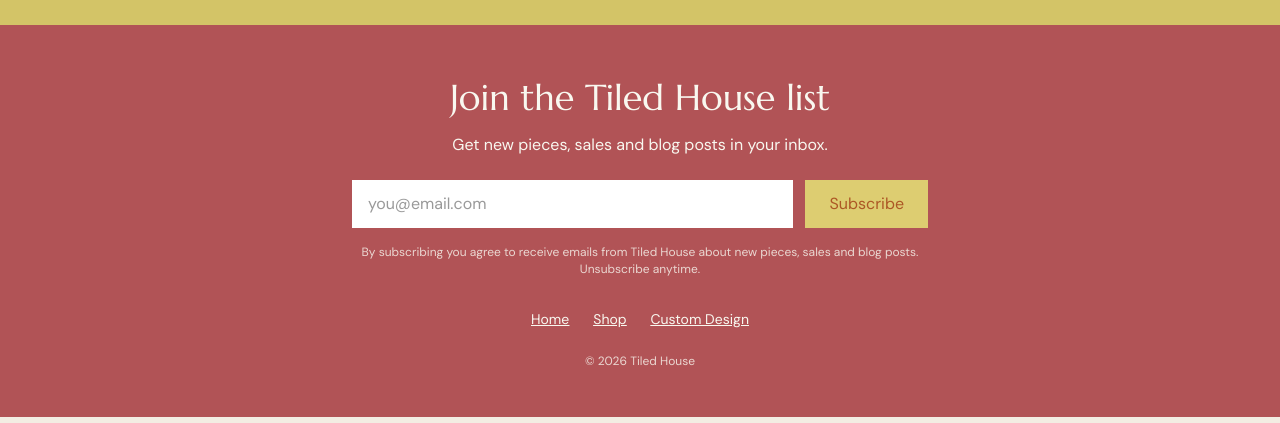
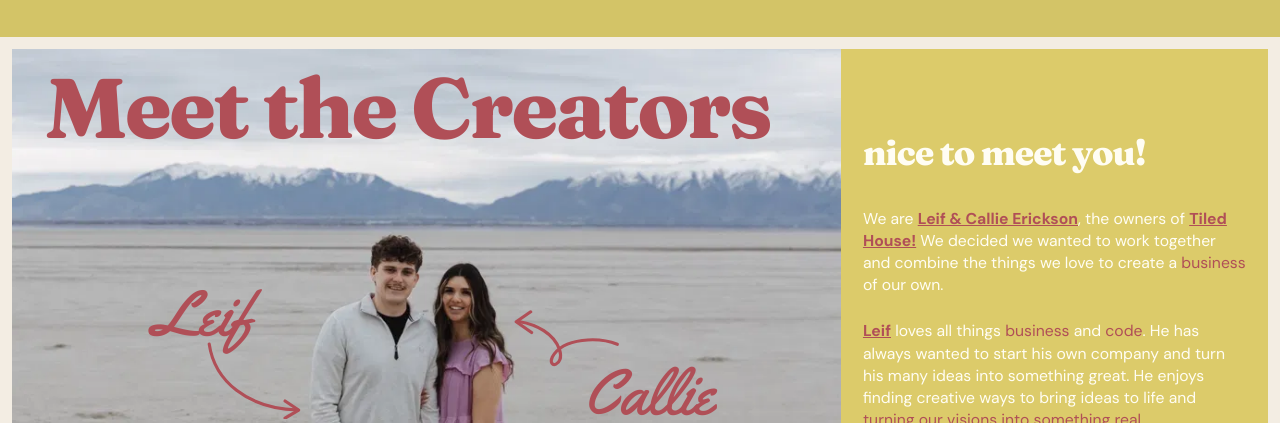
Before and after one commit to leiferickson10/tiled-house, a Next.js app: page / in a window 1280 px wide. Shown: the part 2377-2800 px from the top of the page. Built offline with nearby package versions, Linux system fonts and the light colour scheme.

Commit message:
Simplify home nav and add Meet the Creators section
Strip the logo, cart pill, and tile-color strip from the home nav so it is
just the centered links. Add the Meet the Creators section and its photo.

Co-Authored-By: Claude Sonnet 5.5 <noreply@anthropic.com>

```diff
--- /dev/null
+++ b/app/components/CartPill.tsx
@@ -0,0 +1,32 @@
+"use client";
+
+import Link from "next/link";
+import { cartCount, useCart } from "../lib/cart";
+
+/** Cart button for the home nav, with a live item-count badge. No count on the server render. */
+export default function CartPill() {
+  const count = cartCount(useCart());
+  return (
+    <Link
+      href="/cart"
+      aria-label={count > 0 ? `Cart, ${count} ${count === 1 ? "item" : "items"}` : "Cart"}
+      className="inline-flex items-center gap-2 rounded-full px-4 py-1.5 text-[15px] font-bold tracking-[0.08em] transition-transform hover:-translate-y-0.5 sm:text-base"
+      style={{
+        background: "#f9f8f0",
+        color: "#b15356",
+        fontFamily: "var(--font-dm-sans), sans-serif",
+      }}
+    >
+      CART
+      {count > 0 && (
+        <span
+          aria-hidden="true"
+          className="flex h-5 min-w-5 items-center justify-center rounded-full px-1 text-xs"
+          style={{ background: "#b15356", color: "#f9f8f0" }}
+        >
+          {count}
+        </span>
+      )}
+    </Link>
+  );
+}
--- a/app/components/HomeMobile.tsx
+++ b/app/components/HomeMobile.tsx
@@ -1,5 +1,7 @@
 import Image from "next/image";
 import AboutSection from "./AboutSection";
+import HomeNav from "./HomeNav";
+import MeetCreators from "./MeetCreators";
 import InventorySection from "./InventorySection";
 import type { CSSProperties } from "react";
 
@@ -46,20 +48,14 @@ export default function HomeMobile() {
   return (
     <div className="md:hidden" style={DM}>
       {/* Nav */}
-      <nav
-        className="flex h-14 items-center justify-center gap-8 text-lg"
-        style={{ background: COLORS.gold }}
-      >
-        <a href="#home-mobile" className="text-white">
-          HOME
-        </a>
-        <a href="/shop" className="text-white/70">
-          SHOP
-        </a>
-        <a href="#about-mobile" className="text-white/70">
-          ABOUT US
-        </a>
-      </nav>
+      <HomeNav
+        links={[
+          { label: "HOME", href: "#home-mobile", active: true },
+          { label: "SHOP", href: "/shop" },
+          { label: "ABOUT US", href: "#about-mobile" },
+          { label: "MEET THE CREATORS", href: "#meet-the-creators-mobile" },
+        ]}
+      />
 
       {/* Header: logo + wordmark */}
       <header
@@ -93,6 +89,7 @@ export default function HomeMobile() {
       <InventorySection id="shop-mobile" />
 
       <AboutSection id="about-mobile" shopHref="#shop-mobile" gallerySizes="100vw" />
+      <MeetCreators id="meet-the-creators-mobile" />
     </div>
   );
 }
--- /dev/null
+++ b/app/components/HomeNav.tsx
@@ -0,0 +1,32 @@
+/*
+ * Top nav for the home page, shared by the desktop and phone layouts: just the
+ * centered links. On phones they wrap onto extra rows if they don't fit.
+ */
+
+type NavLink = { label: string; href: string; active?: boolean };
+
+const DM = { fontFamily: "var(--font-dm-sans), sans-serif" } as const;
+
+export default function HomeNav({ links }: { links: NavLink[] }) {
+  return (
+    <nav aria-label="Main" style={{ background: "#d3c467" }}>
+      <div className="mx-auto flex max-w-[1600px] items-center justify-center px-4 py-2 sm:px-8 md:min-h-16">
+        <ul
+          className="flex flex-wrap items-center justify-center gap-x-5 gap-y-1 text-base md:gap-x-9 md:text-[clamp(16px,1.6vw,24px)]"
+          style={DM}
+        >
+          {links.map((l) => (
+            <li key={l.href}>
+              <a
+                href={l.href}
+                className={l.active ? "text-white" : "text-white/75 hover:text-white"}
+              >
+                {l.label}
+              </a>
+            </li>
+          ))}
+        </ul>
+      </div>
+    </nav>
+  );
+}
--- /dev/null
+++ b/app/components/MeetCreators.tsx
@@ -0,0 +1,156 @@
+import Image from "next/image";
+import type { ReactNode } from "react";
+
+/*
+ * "Meet the Creators" section, shared by the desktop/tablet and phone home
+ * layouts. Photo on the left (stacked on top below 900px), mustard text panel
+ * on the right.
+ *
+ * The photo is portrait and gets cropped differently at each size, so the
+ * script names and arrows are positioned as percentages of the *whole photo*
+ * (the "stage", pinned to the bottom of the frame), not of the visible frame.
+ * That keeps them on the right people at every width. Only the title is placed
+ * against the frame, since it sits over the sky at the top.
+ */
+
+const HEAVY = {
+  fontFamily: "var(--font-fraunces), serif",
+  fontWeight: 800,
+  lineHeight: 0.9,
+  letterSpacing: "-0.026em",
+} as const;
+const SCRIPT = { fontFamily: "var(--font-yellowtail), cursive", lineHeight: 1 } as const;
+const DM = { fontFamily: "var(--font-dm-sans), sans-serif" } as const;
+
+const ROSE = "#B04F57";
+const CREAM = "#FFFDF3";
+
+// Brick-rose, bold and underlined: names and the brand.
+function Name({ children }: { children: ReactNode }) {
+  return (
+    <strong className="underline" style={{ color: ROSE }}>
+      {children}
+    </strong>
+  );
+}
+
+// Brick-rose only: highlighted phrases.
+function Rose({ children }: { children: ReactNode }) {
+  return <span style={{ color: ROSE }}>{children}</span>;
+}
+
+export default function MeetCreators({ id }: { id: string }) {
+  return (
+    <section id={id} aria-labelledby={`${id}-title`} className="p-3">
+      <div className="grid grid-cols-1 overflow-hidden min-[900px]:min-h-[clamp(560px,56vw,820px)] min-[900px]:grid-cols-[66fr_34fr]">
+        <div
+          className="relative aspect-[4/5] overflow-hidden min-[900px]:aspect-auto"
+          style={{ containerType: "inline-size" }}
+        >
+          <div
+            className="absolute bottom-0 left-0 w-full"
+            style={{ aspectRatio: "896 / 1345" }}
+          >
+            <Image
+              src="/images/meet-the-creators.webp"
+              alt="Leif and Callie Erickson standing on a salt flat with snow-capped mountains behind them."
+              fill
+              sizes="(min-width: 900px) 66vw, 100vw"
+              className="object-cover"
+            />
+
+            {/* Decorative name labels and arrows (percent of the whole photo). */}
+            <div aria-hidden="true" className="pointer-events-none absolute inset-0">
+              <span
+                className="absolute whitespace-nowrap"
+                style={{ ...SCRIPT, color: ROSE, left: "17%", top: "61.2%", fontSize: "7.6cqw" }}
+              >
+                Leif
+              </span>
+              <svg
+                className="absolute"
+                style={{ left: "22.9%", top: "65.5%", width: "13.07%" }}
+                viewBox="0 0 120 92"
+                fill="none"
+                stroke={ROSE}
+                strokeWidth="3.5"
+                strokeLinecap="round"
+                strokeLinejoin="round"
+              >
+                <path d="M8 9 C 14 50, 50 80, 106 82" />
+                <path d="M92 72 L107 82 L92 91" />
+              </svg>
+
+              <span
+                className="absolute whitespace-nowrap"
+                style={{ ...SCRIPT, color: ROSE, left: "69%", top: "67.4%", fontSize: "7.8cqw" }}
+              >
+                Callie
+              </span>
+              <svg
+                className="absolute"
+                style={{ left: "59.9%", top: "63.4%", width: "14.16%" }}
+                viewBox="0 0 130 75"
+                fill="none"
+                stroke={ROSE}
+                strokeWidth="3.5"
+                strokeLinecap="round"
+                strokeLinejoin="round"
+              >
+                <path d="M120 38 C 100 30, 60 30, 48 52 C 42 66, 62 62, 56 44 C 50 26, 30 16, 12 13" />
+                <path d="M24 2 L8 13 L25 25" />
+              </svg>
+            </div>
+          </div>
+
+          <h2
+            id={`${id}-title`}
+            className="absolute left-[4%] top-[3%] z-10 text-[48px] min-[900px]:whitespace-nowrap min-[900px]:text-[clamp(56px,10.2cqw,110px)]"
+            style={{ ...HEAVY, color: ROSE }}
+          >
+            Meet the Creators
+          </h2>
+        </div>
+
+        <div
+          className="flex flex-col justify-center p-6 min-[900px]:p-[22px]"
+          style={{ background: "#DCCB6A", color: CREAM, ...DM }}
+        >
+          <h3 className="mb-10 text-[40px] min-[900px]:text-[clamp(30px,2.74vw,40px)]" style={{ ...HEAVY, color: CREAM }}>
+            nice to meet you!
+          </h3>
+          <div className="space-y-6 text-[16px] font-normal leading-[1.4] min-[900px]:text-[clamp(15px,1.23vw,18px)]">
+            <p>
+              We are <Name>Leif &amp; Callie Erickson</Name>, the owners of{" "}
+              <Name>Tiled House!</Name> We decided we wanted to work together
+              and combine the things we love to create a{" "}
+              <Rose>business</Rose> of our own.
+            </p>
+            <p>
+              <Name>Leif</Name> loves all things <Rose>business</Rose> and{" "}
+              <Rose>code</Rose>. He has always wanted to start his own company
+              and turn his many ideas into something great. He enjoys finding
+              creative ways to bring ideas to life and{" "}
+              <Rose>turning our visions into something real</Rose>.
+            </p>
+            <p>
+              <Name>Callie</Name> loves all things <Rose>design</Rose> and{" "}
+              <Rose>decor</Rose>. She has a degree in interior design and has
+              always wanted to create something of her own. She loves finding
+              ways to <Rose>make spaces feel personal</Rose> and unique through
+              color, texture, and thoughtful details.
+            </p>
+            <p>
+              Together, we decided that <Name>Tiled House</Name> was the perfect
+              way to combine our passions and create something we love.{" "}
+              <Rose>
+                We are so excited to share our work with you and truly
+                appreciate all your support!
+              </Rose>
+            </p>
+          </div>
+        </div>
+      </div>
+    </section>
+  );
+}
--- a/app/page.tsx
+++ b/app/page.tsx
@@ -4,6 +4,8 @@ import type { CSSProperties, ReactNode } from "react";
 import JsonLd from "./components/JsonLd";
 import { SITE_NAME, SITE_URL, absoluteUrl } from "./lib/site";
 import AboutSection from "./components/AboutSection";
+import HomeNav from "./components/HomeNav";
+import MeetCreators from "./components/MeetCreators";
 import HomeMobile from "./components/HomeMobile";
 import InventorySection from "./components/InventorySection";
 
@@ -47,7 +49,6 @@ const W = 1366;
 
 type Sec = { top: number; h: number };
 
-const NAV_H = 56;
 const HEADER: Sec = { top: 0, h: 314 };
 const HERO: Sec = { top: 314, h: 494 };
 const TAIL: Sec = { top: 5509, h: 64 };
@@ -157,54 +158,25 @@ export default function Home() {
       {/* Phones get their own stacked layout; the scaled Canva layout is desktop/tablet only. */}
       <HomeMobile />
       <div className="hidden flex-col md:flex">
-        <TopNav />
+        <HomeNav links={NAV} />
         <Header />
         <Hero />
         <InventorySection id="shop" />
         <Section sec={TAIL} bg={COLORS.cream} />
         <AboutSection id="about" shopHref="#shop" gallerySizes="40vw" />
+        <MeetCreators id="meet-the-creators" />
       </div>
     </main>
   );
 }
 
-// "Studio Tile" and "Tile Cart" tabs intentionally removed; the rest are centered.
+// "Studio Tile" and "Tile Cart" tabs intentionally removed.
 const NAV = [
   { label: "HOME", href: "#home", active: true },
-  { label: "SHOP", href: "/shop", active: false },
-  { label: "ABOUT US", href: "#about", active: false },
+  { label: "SHOP", href: "/shop" },
+  { label: "ABOUT US", href: "#about" },
+  { label: "MEET THE CREATORS", href: "#meet-the-creators" },
 ];
-
-function TopNav() {
-  return (
-    <nav
-      className="w-full"
-      style={{
-        background: COLORS.gold,
-        containerType: "inline-size",
-      }}
-    >
-      <div
-        className="flex items-center justify-center"
-        style={{ height: fs(NAV_H), gap: fs(34) }}
-      >
-        {NAV.map((item) => (
-          <a
-            key={item.href}
-            href={item.href}
-            style={{
-              ...DM,
-              fontSize: fs(23.5),
-              color: item.active ? "#ffffff" : "rgba(255,255,255,0.62)",
-            }}
-          >
-            {item.label}
-          </a>
-        ))}
-      </div>
-    </nav>
-  );
-}
 
 function Header() {
   return (
```
Also changed, not shown: app/layout.tsx (+8 -2 lines), public/images/meet-the-creators.webp (added).
